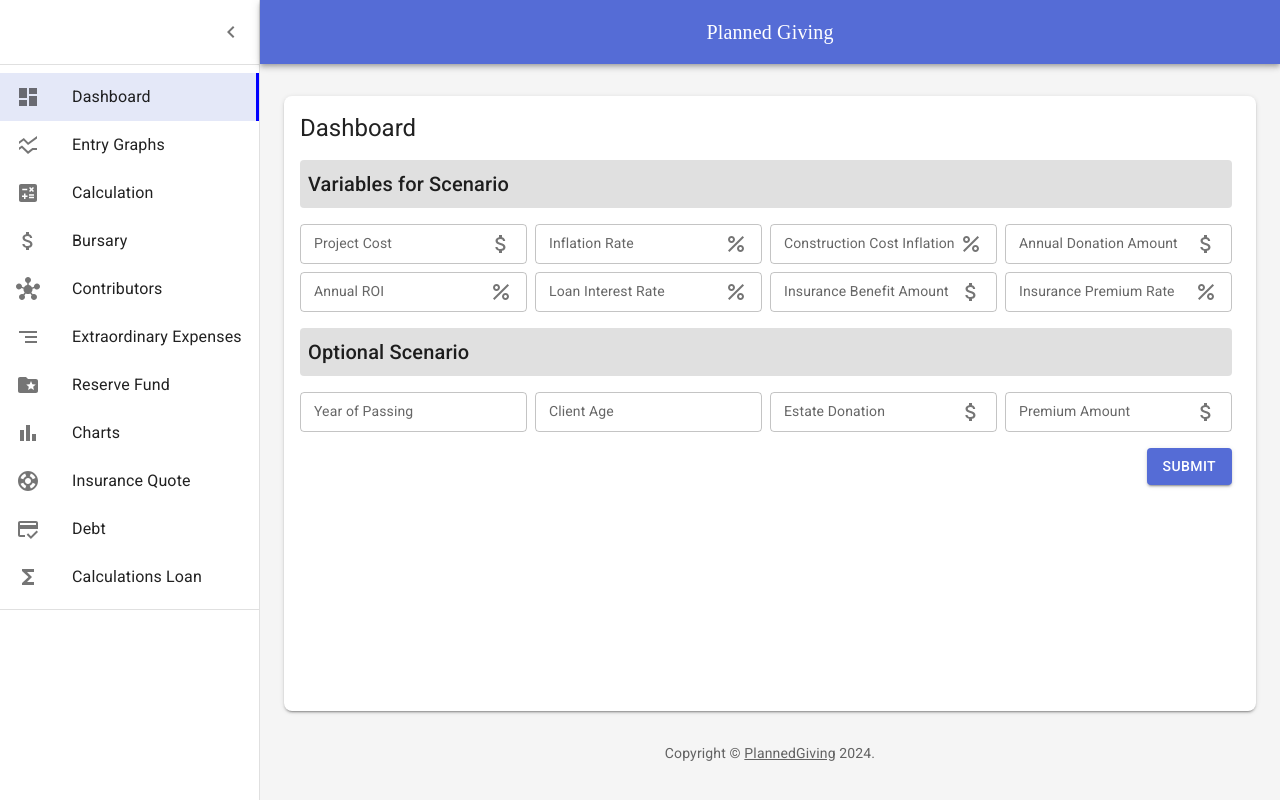
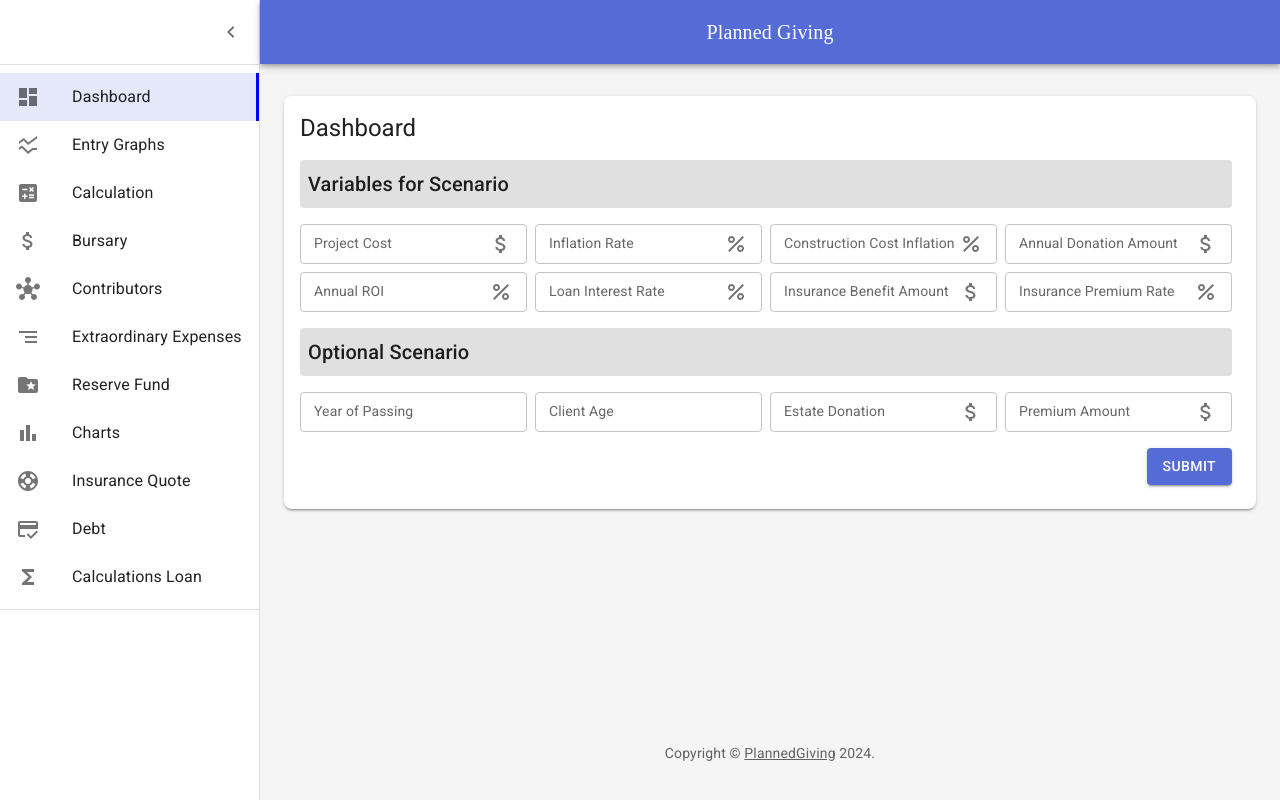
Before and after one commit to 01edie/plannedGivingPrototype, a React (Vite) app: page / in a window 1280 px wide. Built offline with nearby package versions, Linux system fonts and the light colour scheme.

Commit message:
minorUpdate

```diff
--- a/src/layout/Layout.tsx
+++ b/src/layout/Layout.tsx
@@ -76,7 +76,7 @@ const Drawer = styled(MuiDrawer, {
 
     // test
     // marginTop:64,
-    overflowY:'hidden',
+    overflowY: "hidden",
     // height:'calc(100% - 64px)',
 
     transition: theme.transitions.create("width", {
@@ -126,7 +126,6 @@ export default function Layout() {
   };
   const navigate = useNavigate();
   const location = useLocation();
-
 
   return (
     <DataContext.Provider value={{ mainData, updateData: setMainData }}>
@@ -215,8 +214,16 @@ export default function Layout() {
           }}
         >
           <Toolbar />
-          <Container maxWidth="lg" sx={{ mt: 4, mb: 4 }}>
-            <Outlet />
+          <Container
+            maxWidth="lg"
+            sx={{
+              mt: 4,
+              mb: 4,
+            }}
+          >
+            <Box minHeight="calc(100vh - 64px - 36px - 32px - 53px)">
+              <Outlet />
+            </Box>
             <Copyright sx={{ pt: 4 }} />
           </Container>
         </Box>
--- a/src/views/Dashboard.tsx
+++ b/src/views/Dashboard.tsx
@@ -124,7 +124,7 @@ function Dashboard({}: Props) {
   }, []);
 
   return (
-    <Box padding={2} pb={2} minHeight='calc(100vh - 64px - 36px - 32px - 53px)' bgcolor="white" borderRadius={2} boxShadow={2}>
+    <Box padding={2} pb={2}  bgcolor="white" borderRadius={2} boxShadow={2}>
       <Typography variant="h5">Dashboard</Typography>
       <Grid
         component="form"
```
